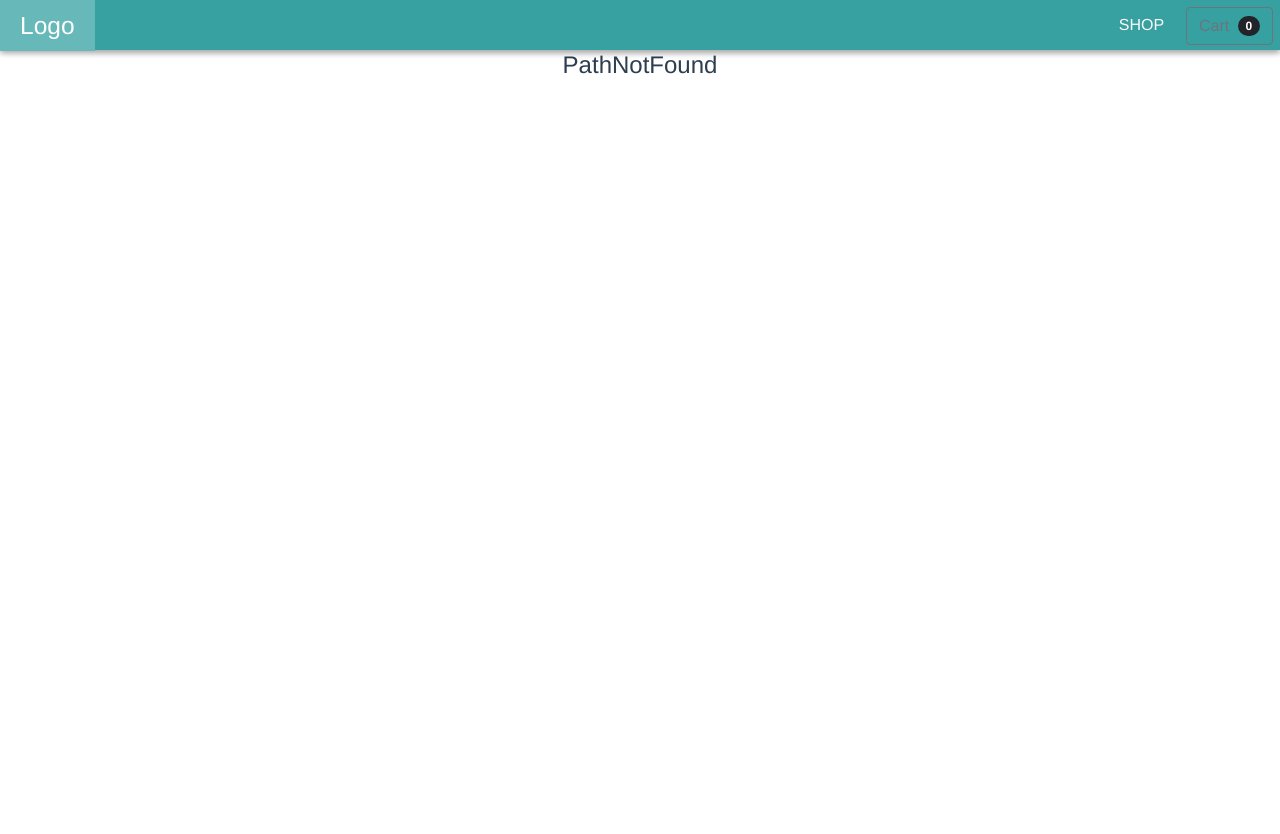
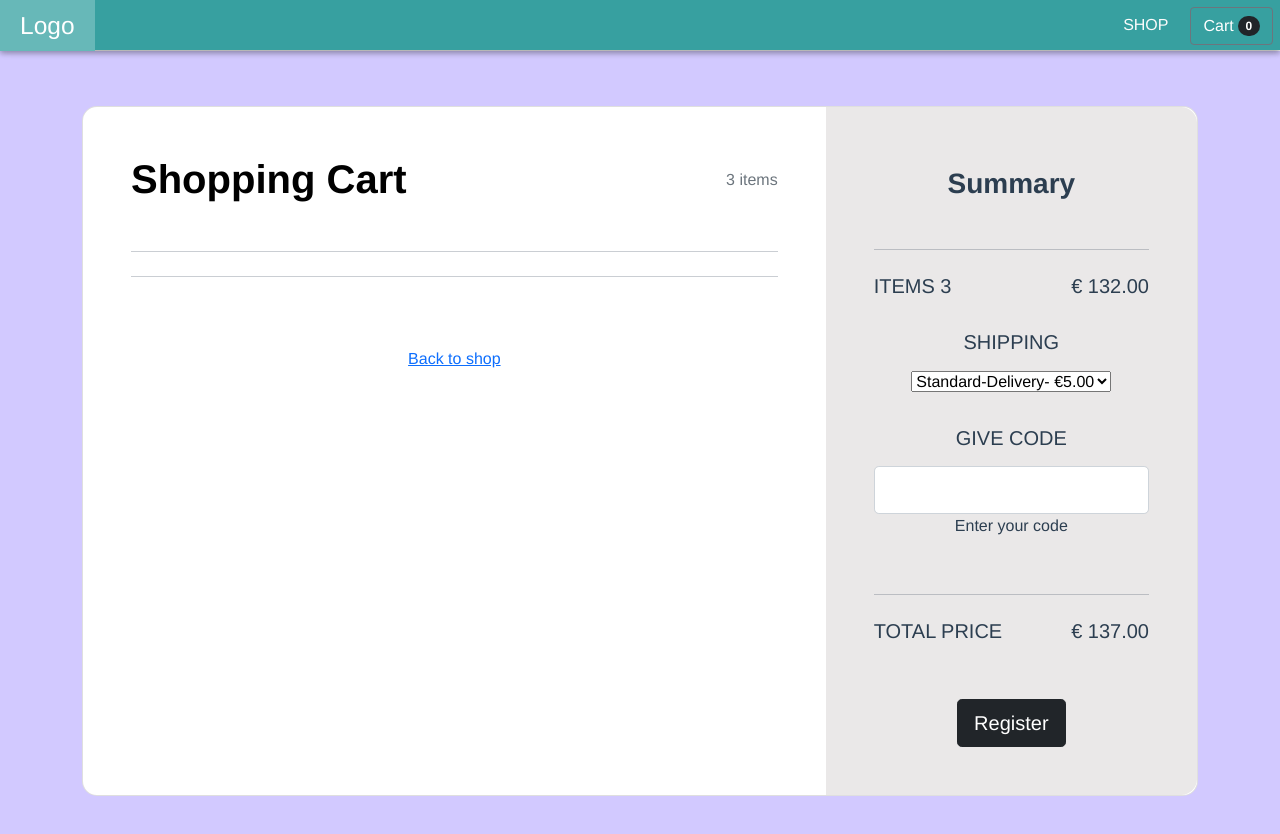
Before and after one commit to ez0bappa/vue-vite-shop-blog-temp, a Vue app: page /cart in a window 1280 px wide. Shown: the top 834 px of the page. Before the commit the page ends 800 px from the top, so only its background shows below. Built offline with nearby package versions, Linux system fonts and the light colour scheme; what vue-toast-notification would draw is missing.

Commit message:
[WIP] Updted cart component

```diff
--- /dev/null
+++ b/src/components/Home/Cart/Cart.vue
@@ -0,0 +1,166 @@
+<script setup lang="ts">
+    import { useCartStore } from '../../../store/Cart';
+    import { computed, onMounted, reactive } from 'vue';
+
+    const cartStore = useCartStore();
+
+    let cart = computed(() => {
+        return cartStore.$state.cart
+    });
+
+    onMounted(() => {
+        var cartItems = cart
+        console.log(cartItems.value)
+    })
+
+
+</script>
+
+<template>
+    <div class="cart">
+        <section class="h-100 h-custom" style="background-color: #d2c9ff;">
+            <div class="container py-5 h-100">
+                <div class="row d-flex justify-content-center align-items-center h-100">
+                    <div class="col-12">
+                        <div class="card card-registration card-registration-2" style="border-radius: 15px;">
+                            <div class="card-body p-0">
+                                <div class="row g-0">
+                                    <div class="col-lg-8">
+                                        <div class="p-5">
+                                            <div class="d-flex justify-content-between align-items-center mb-5">
+                                                <h1 class="fw-bold mb-0 text-black">Shopping Cart</h1>
+                                                <h6 class="mb-0 text-muted">3 items</h6>
+                                            </div>
+                                            <hr class="my-4">
+
+                                            <!-- Loop from here Start -->
+                                            <!-- <pre>{{ JSON.stringify(cart, null, 2) }}</pre> -->
+                                            <div
+                                                v-for="item in cart" :key="item.id"
+                                                class="row mb-4 d-flex justify-content-between align-items-center">
+                                                <div class="col-md-2 col-lg-2 col-xl-2">
+                                                    <img src="https://mdbcdn.b-cdn.net/img/Photos/new-templates/bootstrap-shopping-carts/img5.webp" class="img-fluid rounded-3" alt="Cotton T-shirt">
+                                                </div>
+                                                <div class="col-md-3 col-lg-3 col-xl-3">
+                                                    <!-- <h6 class="text-muted">Shirt</h6> -->
+                                                    <h6 class="text-black mb-0">{{ item.name }}</h6>
+                                                </div>
+                                                <div class="col-md-3 col-lg-3 col-xl-2 d-flex">
+                                                    <button class="btn btn-link px-2"
+                                                        onclick="this.parentNode.querySelector('input[type=number]').stepDown()">
+                                                        <i class="fas fa-minus"></i>
+                                                    </button>
+
+                                                    <input id="form1" min="0" name="quantity" value="1" type="number"
+                                                        class="form-control form-control-sm" />
+
+                                                    <button class="btn btn-link px-2"
+                                                        onclick="this.parentNode.querySelector('input[type=number]').stepUp()">
+                                                        <i class="fas fa-plus"></i>
+                                                    </button>
+                                                </div>
+                                                <div class="col-md-3 col-lg-2 col-xl-2 offset-lg-1">
+                                                    <h6 class="mb-0">€ {{ item.price }}</h6>
+                                                </div>
+                                                <div class="col-md-1 col-lg-1 col-xl-1 text-end">
+                                                    <a href="#!" class="text-muted"><i class="fas fa-times">X</i></a>
+                                                </div>
+                                            </div>
+
+                                            <!-- Loop from here End -->
+
+                                            <hr class="my-4">
+
+                                            <div class="pt-5">
+                                                <h6 class="mb-0"><router-link to="/shop">Back to shop</router-link></h6>
+                                            </div>
+                                        </div>
+                                    </div>
+                                    <div class="col-lg-4 bg-grey">
+                                        <div class="p-5">
+                                        <h3 class="fw-bold mb-5 mt-2 pt-1">Summary</h3>
+                                        <hr class="my-4">
+
+                                        <div class="d-flex justify-content-between mb-4">
+                                            <h5 class="text-uppercase">items 3</h5>
+                                            <h5>€ 132.00</h5>
+                                        </div>
+
+                                        <h5 class="text-uppercase mb-3">Shipping</h5>
+
+                                        <div class="mb-4 pb-2">
+                                            <select class="select">
+                                            <option value="1">Standard-Delivery- €5.00</option>
+                                            <option value="2">Two</option>
+                                            <option value="3">Three</option>
+                                            <option value="4">Four</option>
+                                            </select>
+                                        </div>
+
+                                        <h5 class="text-uppercase mb-3">Give code</h5>
+
+                                        <div class="mb-5">
+                                            <div class="form-outline">
+                                            <input type="text" id="form3Examplea2" class="form-control form-control-lg" />
+                                            <label class="form-label" for="form3Examplea2">Enter your code</label>
+                                            </div>
+                                        </div>
+
+                                        <hr class="my-4">
+
+                                        <div class="d-flex justify-content-between mb-5">
+                                            <h5 class="text-uppercase">Total price</h5>
+                                            <h5>€ 137.00</h5>
+                                        </div>
+
+                                        <button type="button" class="btn btn-dark btn-block btn-lg"
+                                            data-mdb-ripple-color="dark">Register</button>
+
+                                        </div>
+                                    </div>
+                                </div>
+                            </div>
+                        </div>
+                    </div>
+                </div>
+            </div>
+            </section>
+    </div>
+</template>
+
+<style scoped>
+    @media (min-width: 1025px) {
+    .h-custom {
+    height: 100vh !important;
+    }
+    }
+
+    .card-registration .select-input.form-control[readonly]:not([disabled]) {
+    font-size: 1rem;
+    line-height: 2.15;
+    padding-left: .75em;
+    padding-right: .75em;
+    }
+
+    .card-registration .select-arrow {
+    top: 13px;
+    }
+
+    .bg-grey {
+    background-color: #eae8e8;
+    }
+
+    @media (min-width: 992px) {
+    .card-registration-2 .bg-grey {
+    border-top-right-radius: 16px;
+    border-bottom-right-radius: 16px;
+    }
+    }
+
+    @media (max-width: 991px) {
+    .card-registration-2 .bg-grey {
+    border-bottom-left-radius: 16px;
+    border-bottom-right-radius: 16px;
+    }
+    }
+</style>
--- a/src/components/Home/Home.vue
+++ b/src/components/Home/Home.vue
@@ -8,8 +8,6 @@
     let cart = computed(() => {
         return cartStore.$state.cart
     });
-
-    console.log(cart.value)
 </script>
 
 <template>
@@ -26,7 +24,7 @@
                     </div>
                     <div class="cart-btn" style="padding: 7px;">
                         <button class="btn btn-outline-secondary" type="submit">
-                            Cart
+                            <router-link to="/cart">Cart</router-link>
                         <span class="badge bg-dark text-white ms-1 rounded-pill">{{ cart.length }}</span>
                     </button>
                     </div>
--- a/src/components/Home/Shop/Product.vue
+++ b/src/components/Home/Shop/Product.vue
@@ -89,8 +89,8 @@ function addToCart(item: any) {
             <a href="#">{{ product.name }}</a>
           </h3>
           <div class="price">
-            $16.00
-            <span>$20.00</span>
+            ${{ product.price }}
+            <span>${{ product.marketPrice }}</span>
           </div>
           <button @click="addToCart(product)" class="btn btn-outline-secondary">
               Cart
--- a/src/router/index.js
+++ b/src/router/index.js
@@ -1,6 +1,7 @@
 import { createRouter, createWebHistory } from "vue-router";
 import Home from '../components/Home/Home.vue';
 import Shop from '../components/Home/Shop/Shop.vue';
+import Cart from '../components/Home/Cart/Cart.vue';
 import PathNotFound from '../components/template/PathNotFound.vue';
 
 const routes = [
@@ -15,6 +16,11 @@ const routes = [
         component: Shop,
     },
     {
+        path: '/cart',
+        name: 'Cart',
+        component: Cart,
+    },
+    {
         path: '/:pathMatch(.*)*',
         name: 'PathNotFound',
         component: PathNotFound,
```
